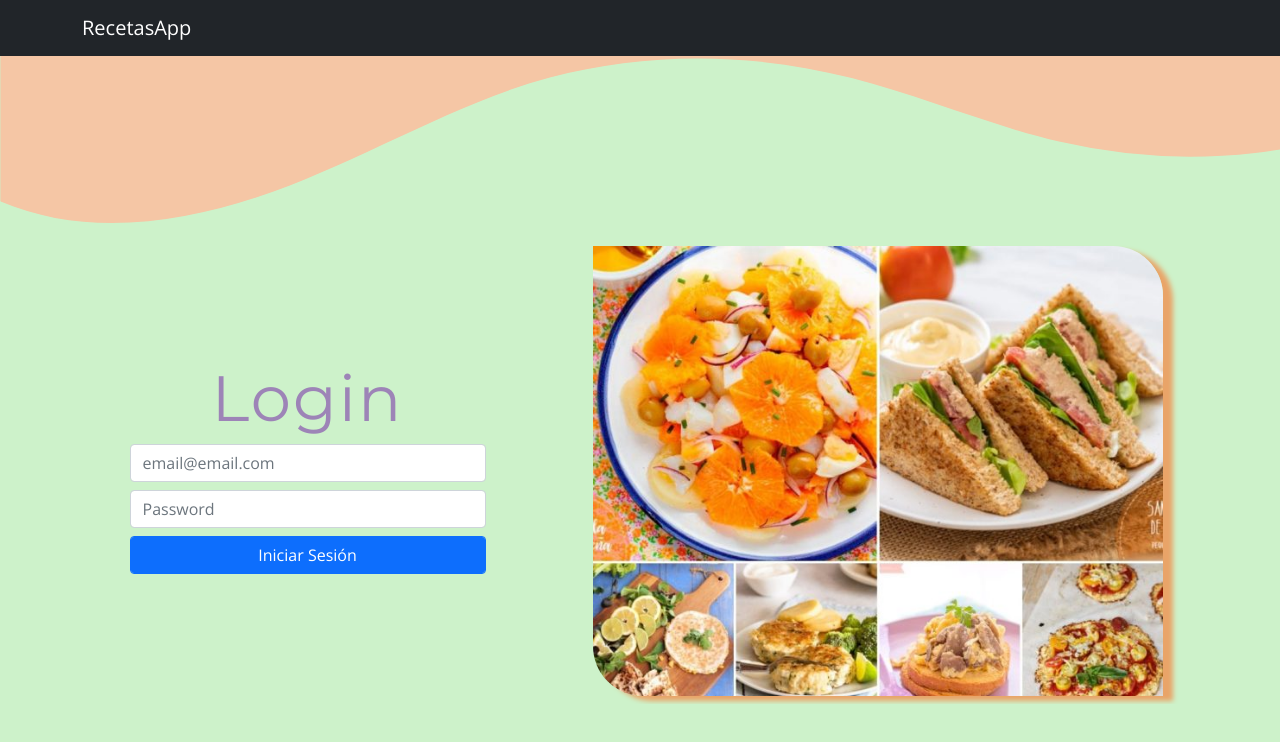
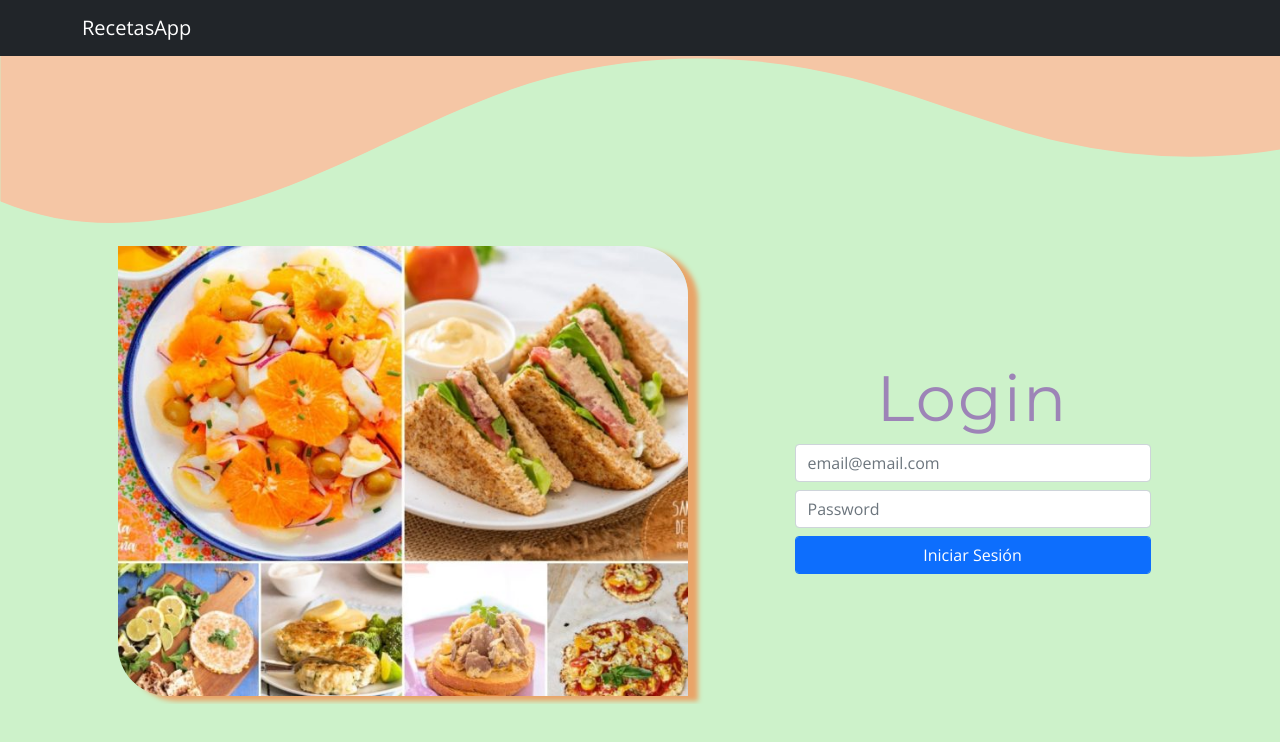
Before and after one commit to Diegocs2410/recetas-app, a React (Create React App) app: page / in a window 1280 px wide. Shown: the top 742 px of the page. Built offline with nearby package versions, Linux system fonts and the light colour scheme; a web font is replaced by a local one.

Commit message:
Fix Login

```diff
--- a/src/components/Login.jsx
+++ b/src/components/Login.jsx
@@ -40,8 +40,8 @@ export const Login = () => {
       </svg>
       <div className='container '>
         <div className='row '>
-          <div className='col-md-8 col-lg-6 imgLogin order-2 m-2 mx-auto'></div>
-          <div className='col-md-4 m-2 my-auto mx-auto '>
+          <div className='col-md-8 col-lg-6 imgLogin order-2 order-md-0 order-lg-0 m-2 mx-auto'></div>
+          <div className='col-md-4 m-2 my-md-auto mx-md-auto order-0 '>
             <h2 className='display-3 text-center title-login'>Login</h2>
             <form onSubmit={hanldeSubmit}>
               <input
```
